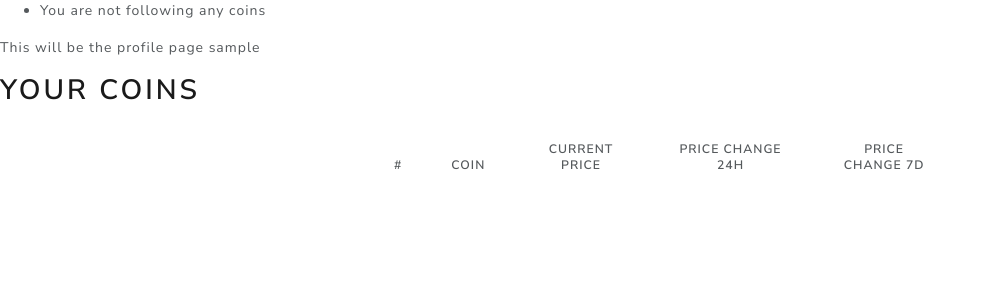
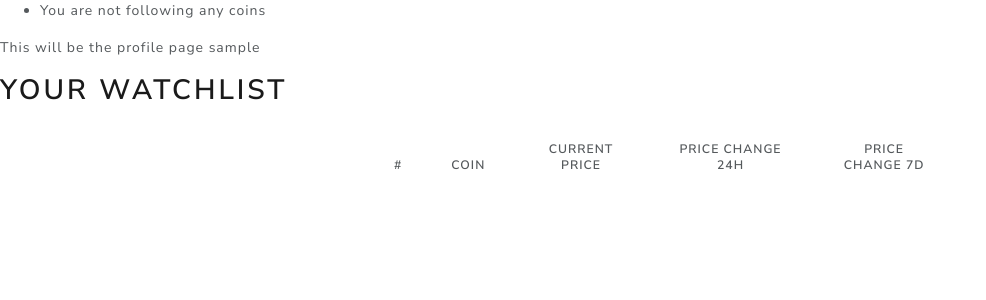
Before and after one commit to tryingtolearn11/watcher, a Flask app: page /profile in a window 1280 px wide. Shown: the part 89-389 px from the top of the page, without its empty margins (0-986 px from the left). Run offline with Flask 2, Linux system fonts and the light colour scheme; the visitor is signed in with stand-in values (Sample User, id 1); data comes from the database, SQL or seed files in the repository; data that the repository does not hold is empty; some libraries are stand-ins or nearby versions.

Commit message:
updated todo

```diff
--- a/app/templates/profile.html
+++ b/app/templates/profile.html
@@ -3,7 +3,7 @@
 
 {% block content %}
 <p>This will be the profile page {{current_user.username}}</p>
-<h2> Your Coins </h2>
+<h2> Your Watchlist </h2>
 <table style="width:50%" class="table table-hover table-light text-center
                         table-bordered" align="center" style="margin: 0px
                                                auto;">
```
Also changed, not shown: README.md.
